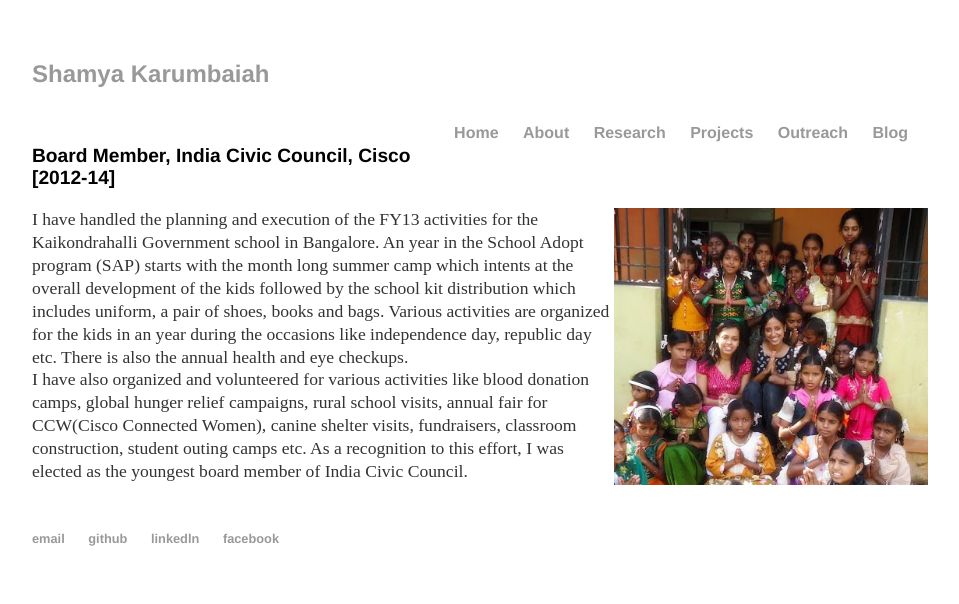
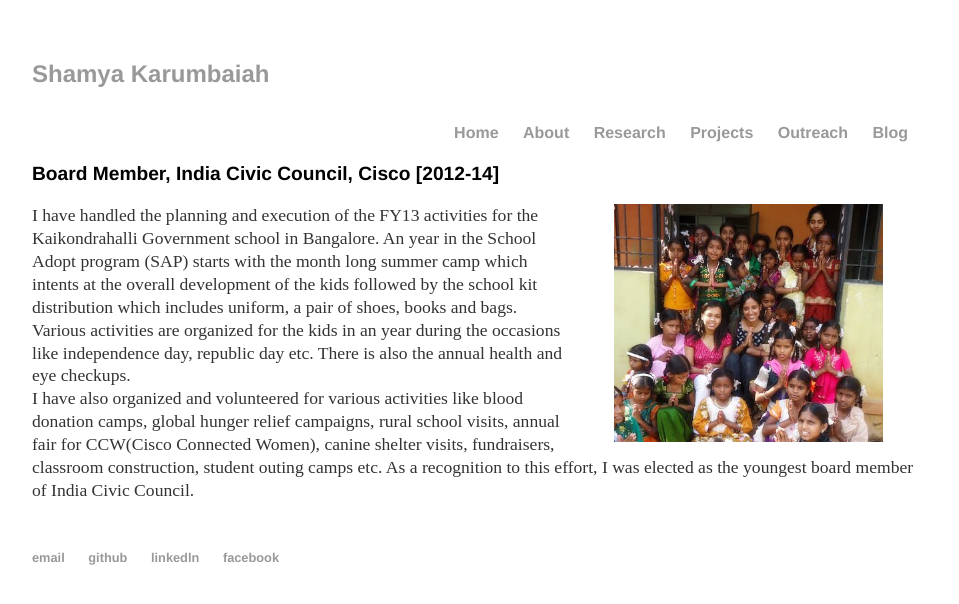
Before and after one commit to Shamya/shamyatest.github.io, a Jekyll site: the page built from outreach/index.html, in a window 1280 px wide. Shown: the top 604 px of the page, without its empty margins (160-1119 px from the left). Built offline with Jekyll 4.4.1, drawn with Linux system fonts in a browser that asks for light colours.

Commit message:
Update index.html

```diff
--- a/outreach/index.html
+++ b/outreach/index.html
@@ -3,8 +3,9 @@
 title: Outreach
 ---
 <div class="blurb">
+	<br>
   <h3>Board Member, India Civic Council, Cisco [2012-14]</h3>
-  <img src="/images/outreach.jpg" align="right" height="35%" width="35%"></imag>
+  <img src="/images/outreach.jpg" align="right" height="30%" width="30%" hspace="5%"></imag>
 	<p>
 	I have handled the planning and execution of the FY13 activities for the Kaikondrahalli Government school in Bangalore. An year in the School Adopt program (SAP) starts with the month long summer camp which intents at the overall development of the kids followed by the school kit distribution which includes uniform, a pair of shoes, books and bags. Various activities are organized for the kids in an year during the  occasions like independence day, republic day etc. There is also the annual health and eye checkups. <br>
     I have also organized and volunteered for various activities like blood donation camps, global hunger relief campaigns, rural school visits, annual fair for CCW(Cisco Connected Women), canine shelter visits, fundraisers, classroom construction, student outing camps etc. As a recognition to this effort, I was elected as the youngest board member of India Civic Council.
```
